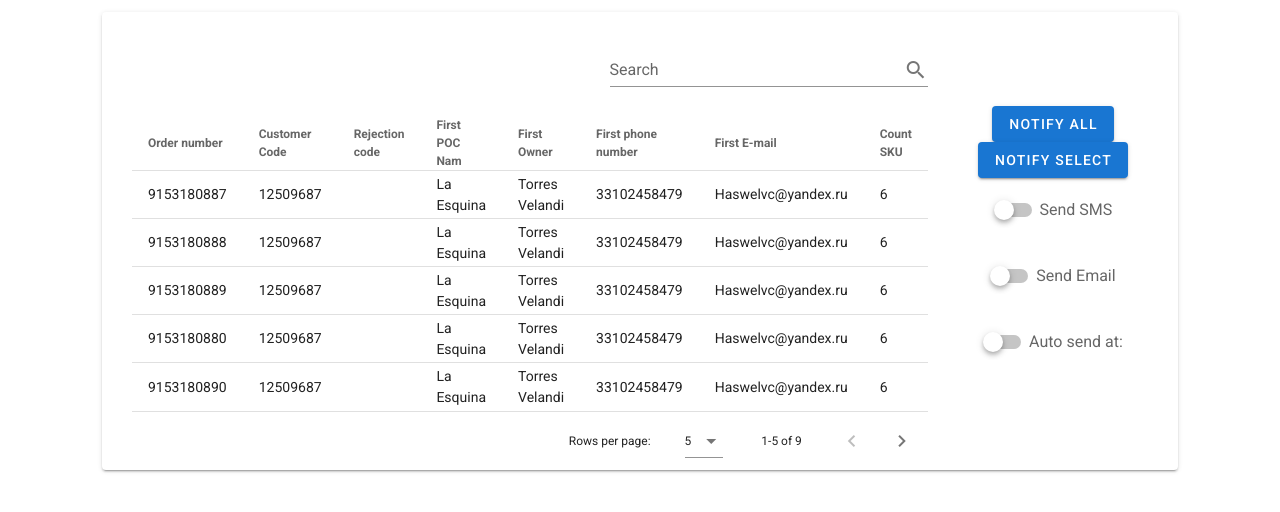
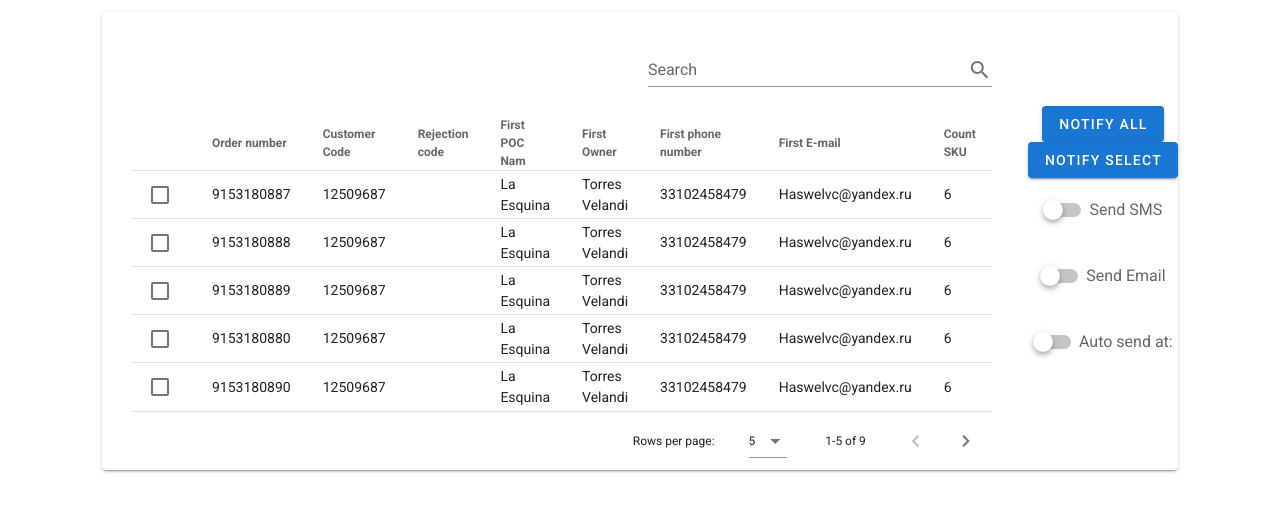
Before and after one commit to WebN0name/admin_TS, a Vue app: page / in a window 1280 px wide. Shown: the top 512 px of the page. Built offline with nearby package versions, Linux system fonts and the light colour scheme.

Commit message:
feat: add select action

```diff
--- a/src/views/Home.vue
+++ b/src/views/Home.vue
@@ -14,11 +14,15 @@
               ></v-text-field>
               <v-spacer></v-spacer>
               <v-data-table
-              :headers="headers"
-              :items="items"
-              :search="search"
-              :items-per-page= 5
-              class="tbl"
+                v-model="selected"
+                :headers="headers"
+                :items="items"
+                :search="search"
+                :items-per-page= 5
+                class="tbl"
+                item-key="orderNumber"
+                show-select
+                single-select
             >
             </v-data-table>
           </div>
@@ -46,6 +50,7 @@ export default {
 
   data: () => ({
     search: '',
+    selected: [],
     headers: [
       {
         text: 'Order number',
```
